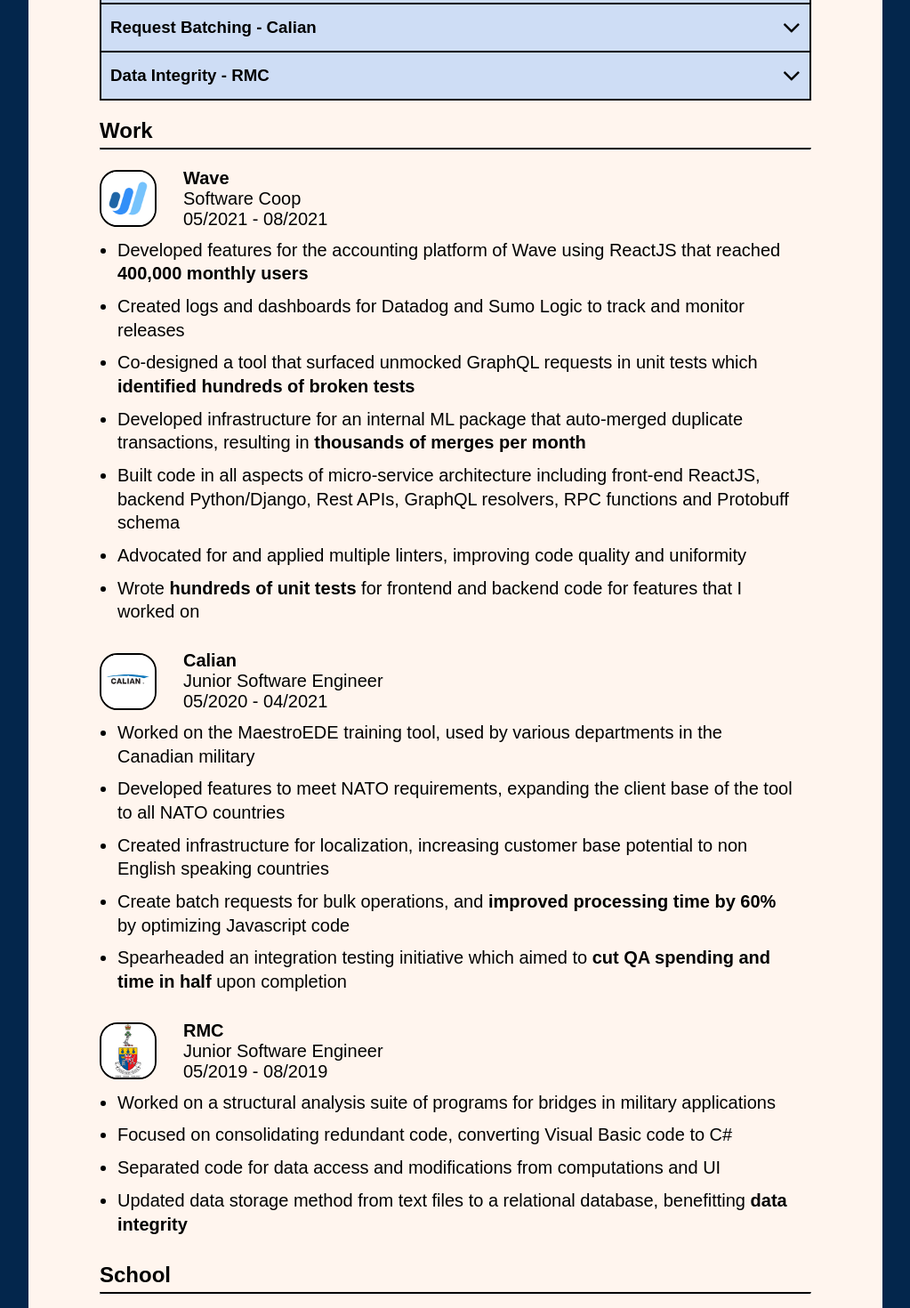
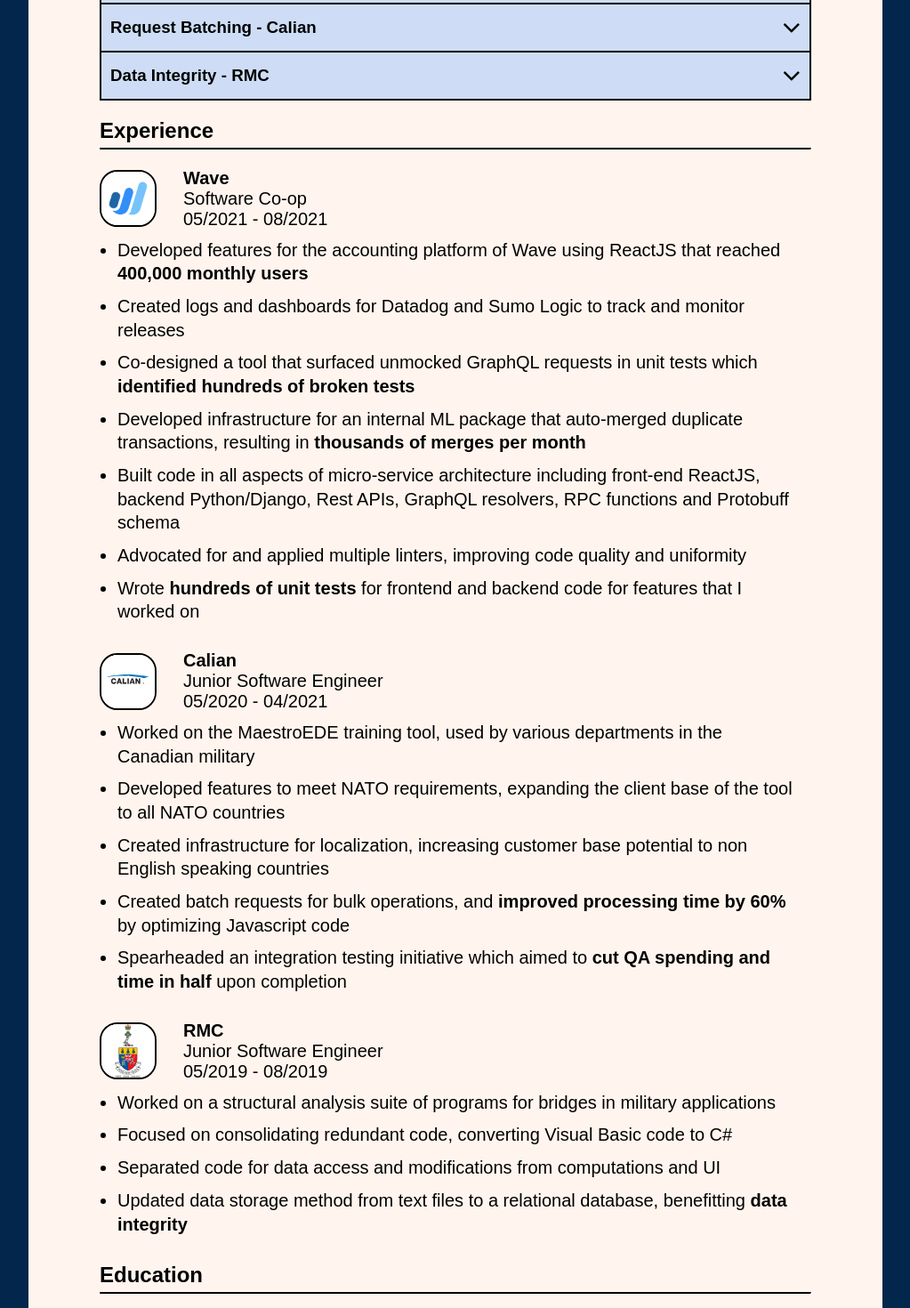
Before and after one commit to edan-parker/personal-site, a React (Create React App) app: page / in a window 1280 px wide. Shown: the part 880-2350 px from the top of the page at 89% size, without its empty margins (128-1151 px from the left). Built offline with nearby package versions, Linux system fonts and the light colour scheme.

Commit message:
Reworded some text throughout the site (#12)

```diff
--- a/src/common/data/resumeData.json
+++ b/src/common/data/resumeData.json
@@ -14,7 +14,7 @@
   "work": [
     {
       "companyName": "Wave",
-      "jobRole": "Software Coop",
+      "jobRole": "Software Co-op",
       "description": [
         "Developed features for the accounting platform of Wave using ReactJS that reached <b>400,000 monthly users</b>",
         "Created logs and dashboards for Datadog and Sumo Logic to track and monitor releases",
@@ -34,7 +34,7 @@
         "Worked on the MaestroEDE training tool, used by various departments in the Canadian military",
         "Developed features to meet NATO requirements, expanding the client base of the tool to all NATO countries",
         "Created infrastructure for localization, increasing customer base potential to non English speaking countries",
-        "Create batch requests for bulk operations, and <b>improved processing time by 60%</b> by optimizing Javascript code",
+        "Created batch requests for bulk operations, and <b>improved processing time by 60%</b> by optimizing Javascript code",
         "Spearheaded an integration testing initiative which aimed to <b>cut QA spending and time in half</b> upon completion"
       ],
       "startDate": "05/2020",
--- a/src/common/data/skillsData.json
+++ b/src/common/data/skillsData.json
@@ -14,7 +14,7 @@
       },
       {
         "name": "Python",
-        "description": "I have <b>4 months</b> professional experience in Python, using it for server-side code at my Wave coop, and around 1 year casual experience using it for interviews and interview prep",
+        "description": "I have <b>4 months</b> professional experience in Python, using it for server-side code at my Wave co-op, and around 1 year casual experience using it for interviews and interview prep",
         "moreInfo": [
           {
             "name": "Python",
@@ -59,7 +59,7 @@
       },
       {
         "name": "Django",
-        "description": "I've used Django for server-side logic at my Wave coop for <b>4 months</b>. We used the CQRS event sourcing pattern, so my background revolves around that architecture.",
+        "description": "I've used Django for server-side logic at my Wave co-op for <b>4 months</b>. We used the CQRS event sourcing pattern, so my background revolves around that architecture.",
         "moreInfo": [
           {
             "name": "Django",
@@ -69,7 +69,7 @@
       },
       {
         "name": "Laravel",
-        "description": "I worked with Laravel and PropelORM at my Calian coop for <b>1 year</b>.",
+        "description": "I worked with Laravel and PropelORM at my Calian co-op for <b>1 year</b>.",
         "moreInfo": [
           {
             "name": "Laravel",
@@ -79,7 +79,7 @@
       },
       {
         "name": "ExtJS",
-        "description": "ExtJS is a frontend framework that I used at my Calian coop for <b>1 year</b>. It uses MVC architecture which taught me important design patterns and optimizations.",
+        "description": "ExtJS is a frontend framework that I used at my Calian co-op for <b>1 year</b>. It uses MVC architecture which taught me important design patterns and optimizations.",
         "moreInfo": [
           {
             "name": "ExtJS",
--- a/src/components/Resume/index.tsx
+++ b/src/components/Resume/index.tsx
@@ -18,7 +18,7 @@ const Resume = () => {
   return (
     <div className={"resume"}>
       <div className={"section-header"}>
-        <h2>Work</h2>
+        <h2>Experience</h2>
       </div>
       <hr className={"divider"} />
       {resumeData.work.map((resumeItem) => {
@@ -34,7 +34,7 @@ const Resume = () => {
         );
       })}
       <div className={"section-header"}>
-        <h2>School</h2>
+        <h2>Education</h2>
       </div>
       <hr className={"divider"} />
       {resumeData.education.map((resumeItem) => {
```
Also changed, not shown: 1 other file (tests, documents, lock files or other folders).
